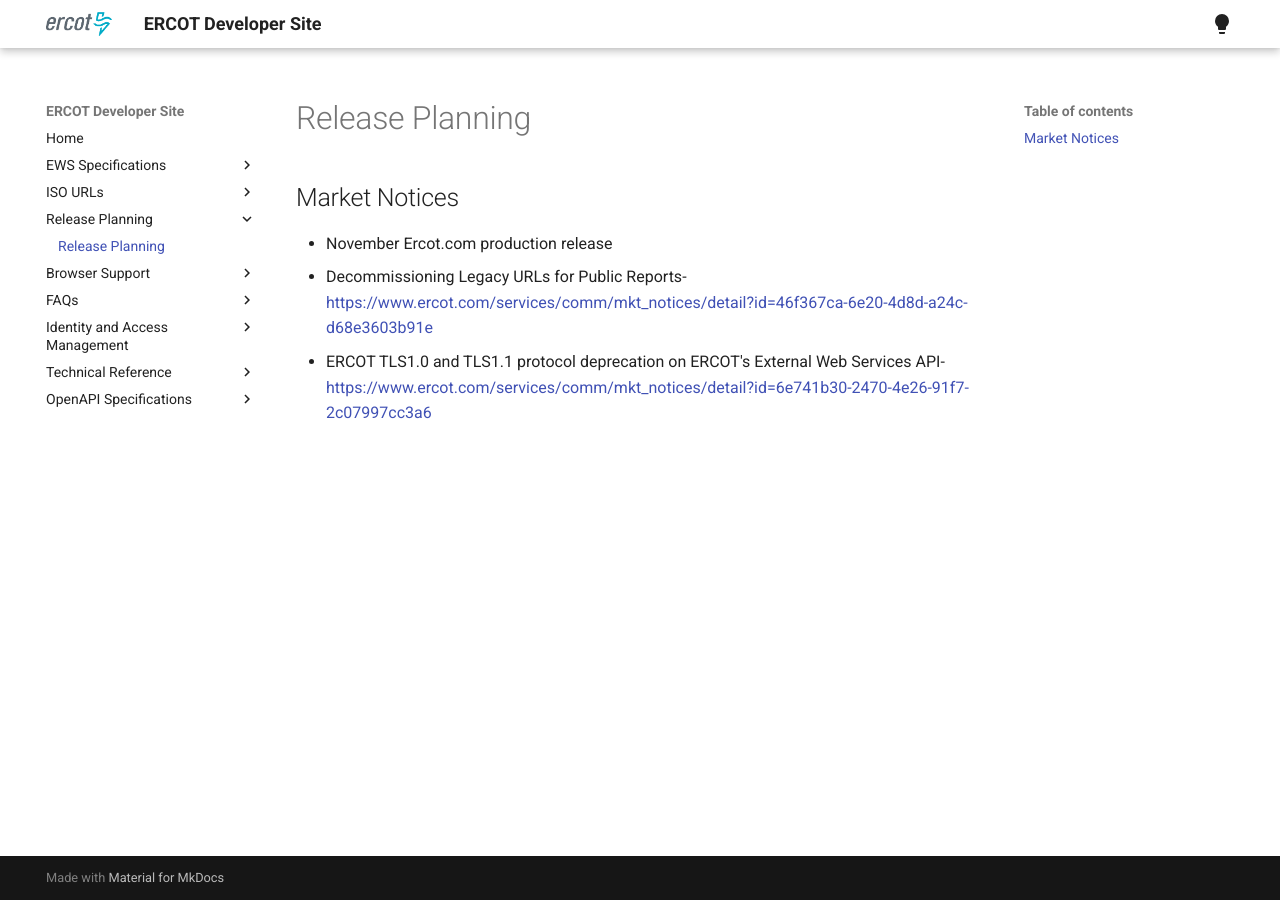
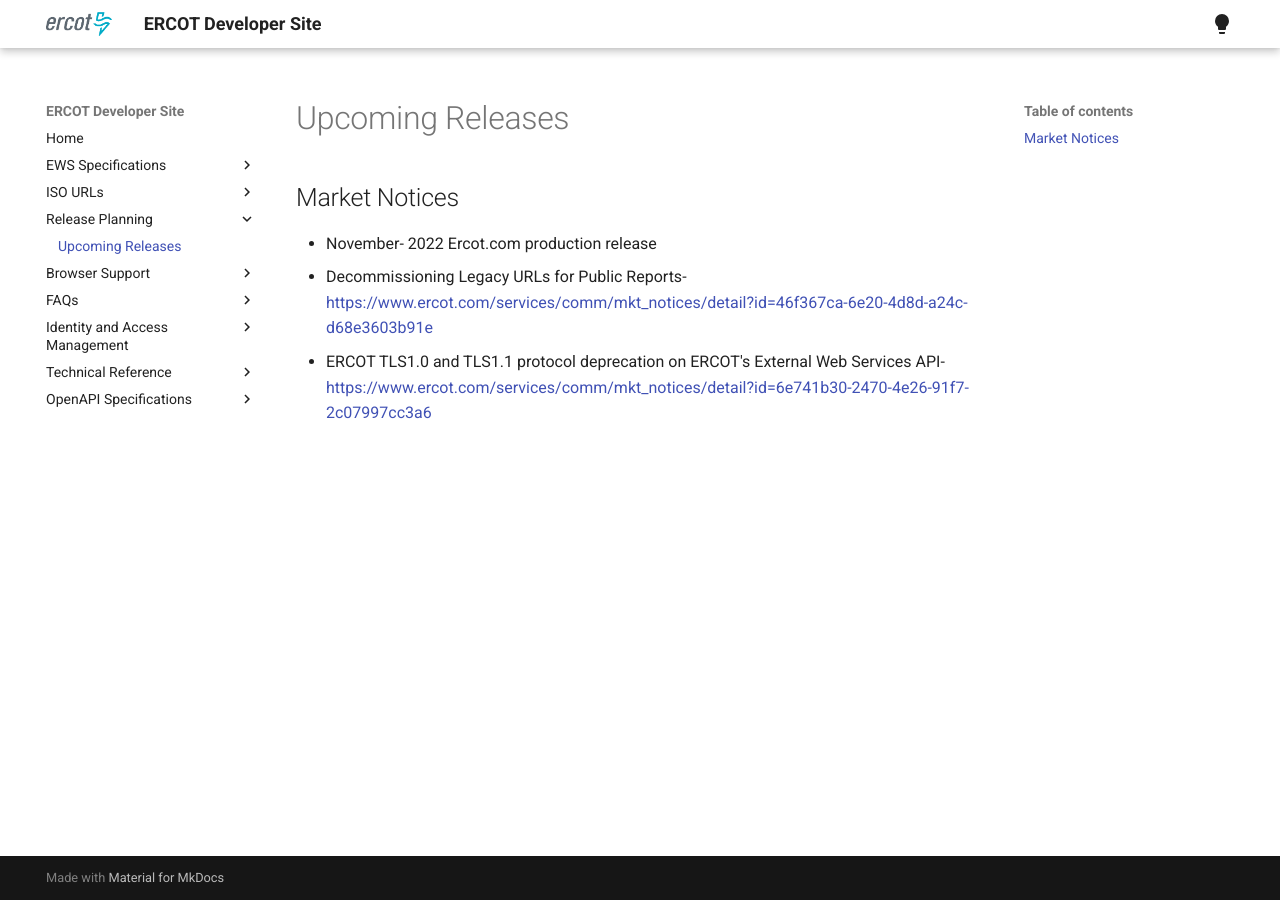
Before and after one commit to ercot/api-specs, an MkDocs documentation site: the page built from docs/Release Planning/releaseplanning.md, in a window 1280 px wide. Built offline with MkDocs 1.6.1 and Material for MkDocs 9.7.7, drawn with Linux system fonts in a browser that asks for light colours.

Commit message:
Update releaseplanning.md

```diff
--- a/docs/Release Planning/releaseplanning.md
+++ b/docs/Release Planning/releaseplanning.md
@@ -1,6 +1,6 @@
-# Release Planning
+# Upcoming Releases
 
 ## Market Notices
-- November Ercot.com production release
+- November- 2022 Ercot.com production release
 - Decommissioning Legacy URLs for Public Reports- [https://www.ercot.com/services/comm/mkt_notices/detail?id=46f367ca-6e20-4d8d-a24c-d68e3603b91e](https://www.ercot.com/services/comm/mkt_notices/detail?id=46f367ca-6e20-4d8d-a24c-d68e3603b91e)
 - ERCOT TLS1.0 and TLS1.1 protocol deprecation on ERCOT's External Web Services API- [https://www.ercot.com/services/comm/mkt_notices/detail?id=6e741b30-2470-4e26-91f7-2c07997cc3a6](https://www.ercot.com/services/comm/mkt_notices/detail?id=6e741b30-2470-4e26-91f7-2c07997cc3a6)
```
